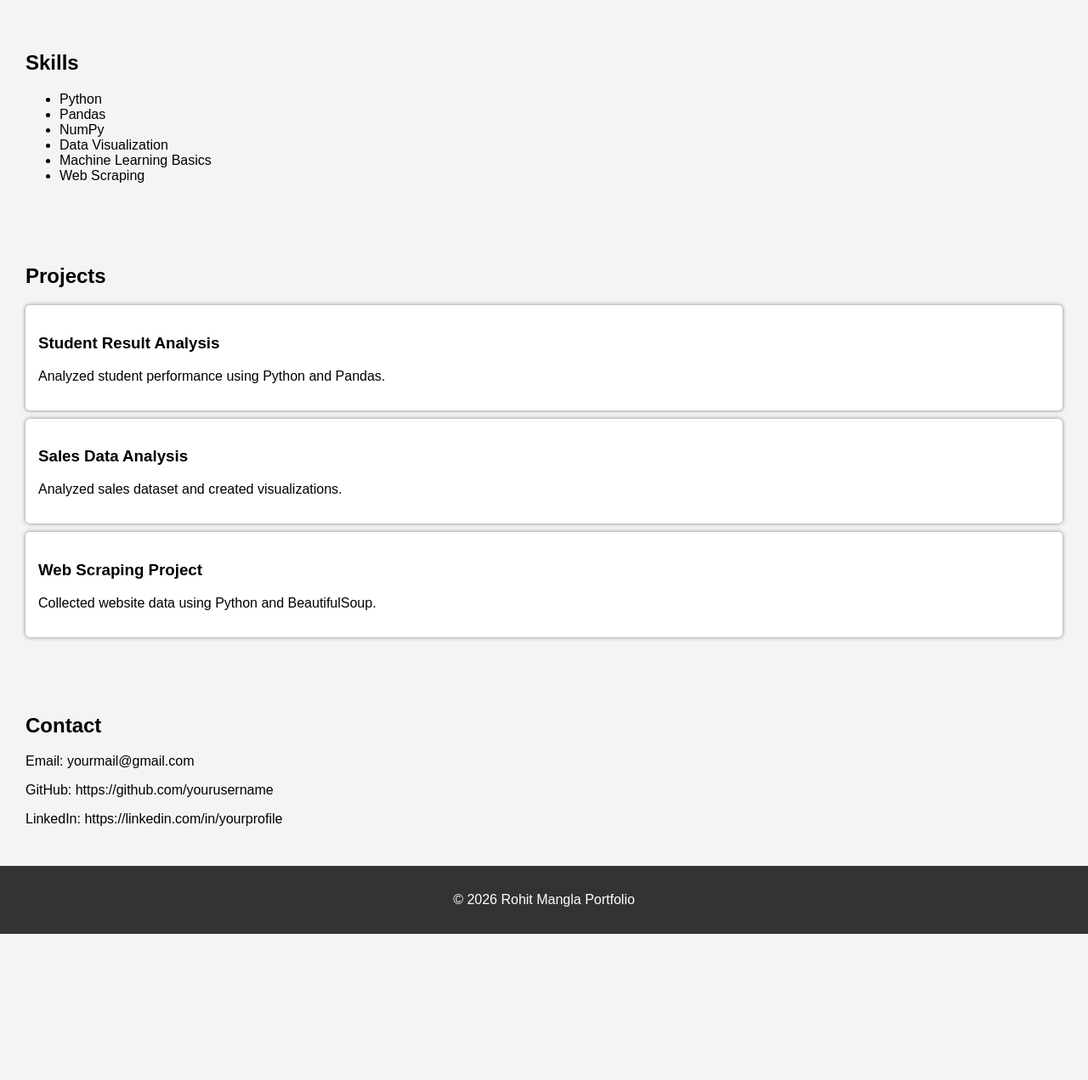
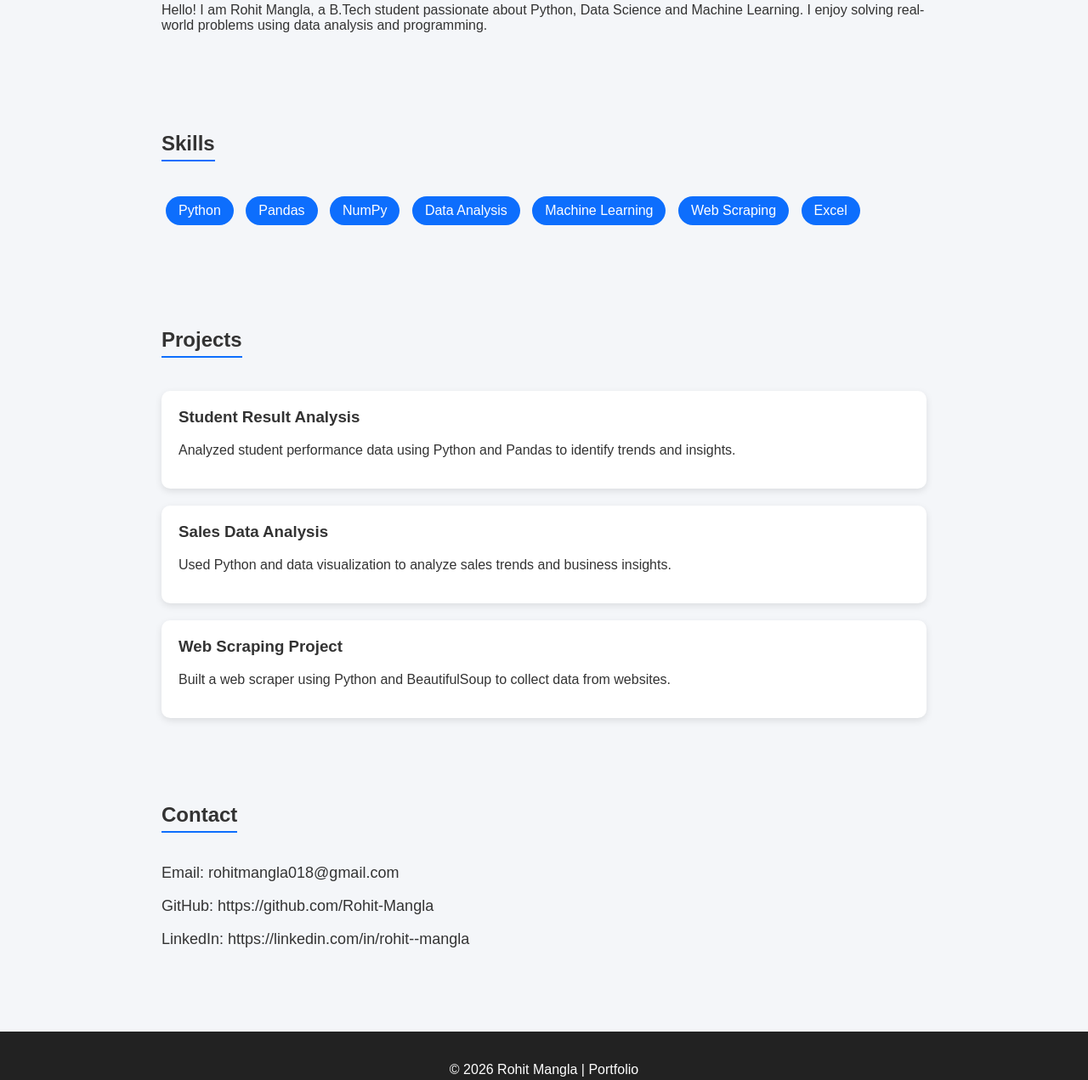
Before and after one commit to Rohit-Mangla/Rohit-Mangla.github.io, a plain HTML site: page index.html in a window 1280 px wide. Shown: the part 344-1615 px from the top of the page at 85% size. Before the commit the page ends 1443 px from the top, so only its background shows below. Drawn offline with Linux system fonts and the light colour scheme.

Commit message:
Update index.html

```diff
--- a/index.html
+++ b/index.html
@@ -1,53 +1,97 @@
 <!DOCTYPE html>
-<html>
+<html lang="en">
 <head>
-<title>Rohit Mangla Portfolio</title>
+<meta charset="UTF-8">
+<meta name="viewport" content="width=device-width, initial-scale=1.0">
+
+<title>Rohit Mangla | Portfolio</title>
 
 <style>
 
 body{
-font-family: Arial;
 margin:0;
-background:#f4f4f4;
+font-family: Arial, Helvetica, sans-serif;
+background:#f4f6f9;
+color:#333;
 }
 
 header{
-background:#333;
+background:#0d6efd;
 color:white;
-padding:20px;
+padding:40px;
 text-align:center;
 }
 
+header h1{
+margin:0;
+font-size:40px;
+}
+
 nav{
-background:#555;
+background:#333;
+text-align:center;
 padding:10px;
-text-align:center;
 }
 
 nav a{
 color:white;
 margin:15px;
 text-decoration:none;
-font-weight:bold;
+font-size:18px;
+}
+
+nav a:hover{
+color:#0d6efd;
 }
 
 section{
-padding:30px;
+max-width:900px;
+margin:auto;
+padding:40px 20px;
 }
 
-.project{
+h2{
+border-bottom:2px solid #0d6efd;
+display:inline-block;
+padding-bottom:5px;
+}
+
+.skills ul{
+list-style:none;
+padding:0;
+}
+
+.skills li{
+background:#0d6efd;
+color:white;
+display:inline-block;
+margin:5px;
+padding:8px 15px;
+border-radius:20px;
+}
+
+.project-card{
 background:white;
-padding:15px;
-margin:10px 0;
-border-radius:5px;
-box-shadow:0 0 5px gray;
+padding:20px;
+margin-top:20px;
+border-radius:10px;
+box-shadow:0px 3px 8px rgba(0,0,0,0.1);
+}
+
+.project-card h3{
+margin-top:0;
+}
+
+.contact p{
+font-size:18px;
 }
 
 footer{
-background:#333;
+background:#222;
 color:white;
 text-align:center;
-padding:15px;
+padding:20px;
+margin-top:40px;
 }
 
 </style>
@@ -57,7 +101,7 @@ padding:15px;
 
 <header>
 <h1>Rohit Mangla</h1>
-<p>B.Tech Student | Python | Data Science Enthusiast</p>
+<p>B.Tech Student | Python Developer | Data Science Learner</p>
 </header>
 
 <nav>
@@ -70,21 +114,23 @@ padding:15px;
 <section id="about">
 <h2>About Me</h2>
 <p>
-I am a B.Tech student interested in Python, Data Science and Machine Learning.
-I enjoy analyzing data and solving real world problems using programming.
+Hello! I am Rohit Mangla, a B.Tech student passionate about Python,
+Data Science and Machine Learning. I enjoy solving real-world problems
+using data analysis and programming.
 </p>
 </section>
 
-<section id="skills">
+<section id="skills" class="skills">
 <h2>Skills</h2>
 
 <ul>
 <li>Python</li>
 <li>Pandas</li>
 <li>NumPy</li>
-<li>Data Visualization</li>
-<li>Machine Learning Basics</li>
+<li>Data Analysis</li>
+<li>Machine Learning</li>
 <li>Web Scraping</li>
+<li>Excel</li>
 </ul>
 
 </section>
@@ -92,40 +138,37 @@ I enjoy analyzing data and solving real world problems using programming.
 <section id="projects">
 <h2>Projects</h2>
 
-<div class="project">
+<div class="project-card">
 <h3>Student Result Analysis</h3>
-<p>Analyzed student performance using Python and Pandas.</p>
+<p>Analyzed student performance data using Python and Pandas to identify trends and insights.</p>
 </div>
 
-<div class="project">
+<div class="project-card">
 <h3>Sales Data Analysis</h3>
-<p>Analyzed sales dataset and created visualizations.</p>
+<p>Used Python and data visualization to analyze sales trends and business insights.</p>
 </div>
 
-<div class="project">
+<div class="project-card">
 <h3>Web Scraping Project</h3>
-<p>Collected website data using Python and BeautifulSoup.</p>
+<p>Built a web scraper using Python and BeautifulSoup to collect data from websites.</p>
 </div>
 
 </section>
 
-<section id="contact">
-
+<section id="contact" class="contact">
 <h2>Contact</h2>
 
-<p>Email: yourmail@gmail.com</p>
+<p>Email: rohitmangla018@gmail.com</p>
 
-<p>GitHub: https://github.com/yourusername</p>
+<p>GitHub: https://github.com/Rohit-Mangla</p>
 
-<p>LinkedIn: https://linkedin.com/in/yourprofile</p>
+<p>LinkedIn: https://linkedin.com/in/rohit--mangla</p>
 
 </section>
 
 <footer>
-
-<p>© 2026 Rohit Mangla Portfolio</p>
-
+<p>© 2026 Rohit Mangla | Portfolio</p>
 </footer>
 
 </body>
-</html>
+  </html>
```
